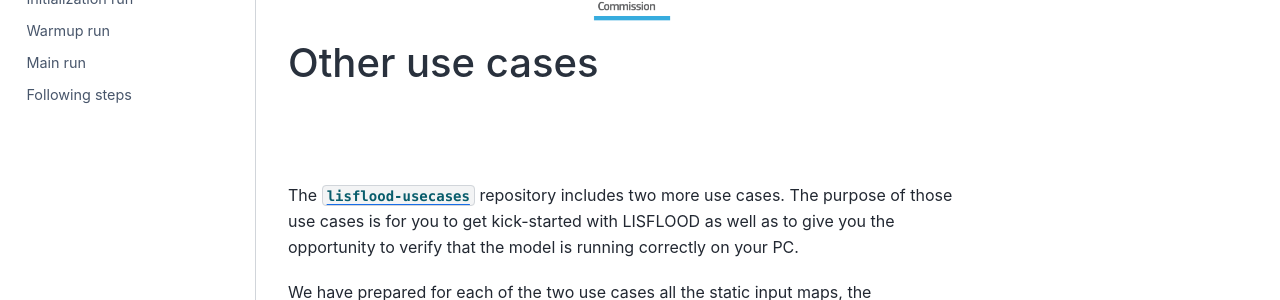
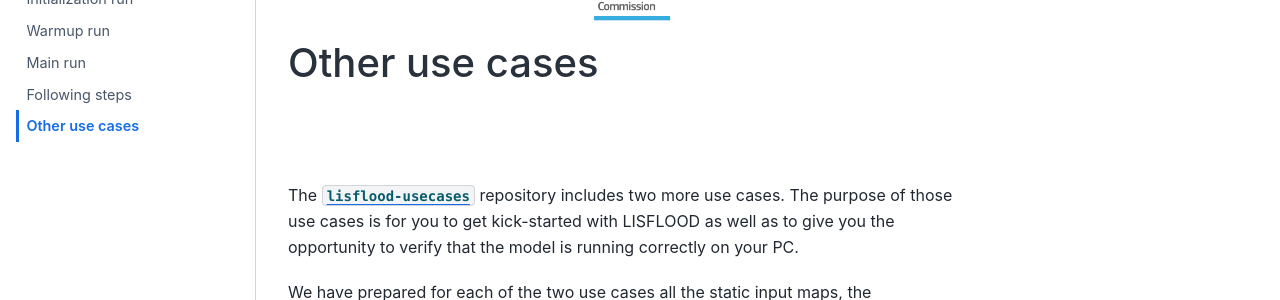
Before and after one commit to ec-jrc/lisflood-usecases, a Jupyter Book: the page built from LF_mekong_usecase/docs/book/5_other_usecases.md, in a window 1280 px wide and 900 px high. Shown: the part 210-510 px from the top of the window. Built offline with Jupyter Book 1.0.4 settings and Sphinx 7.4.7 and the Sphinx Book theme 1.1.4, drawn with Linux system fonts in a browser that asks for light colours; some of the changed text lies outside the part shown.

Commit message:
Update Table of Contents of the book

```diff
--- a/LF_mekong_usecase/docs/book/_toc.yml
+++ b/LF_mekong_usecase/docs/book/_toc.yml
@@ -6,3 +6,4 @@ chapters:
 - file: 2_warmup
 - file: 3_run
 - file: 4_following_steps
+- file: 5_other_usecases
```
